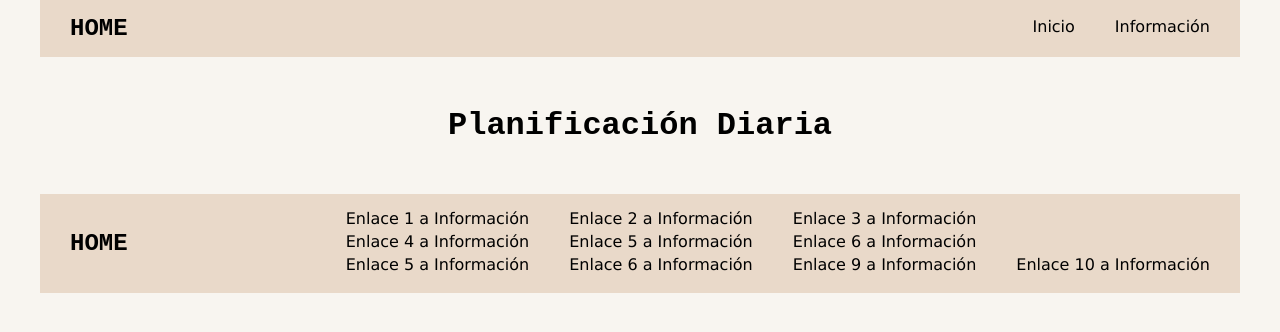
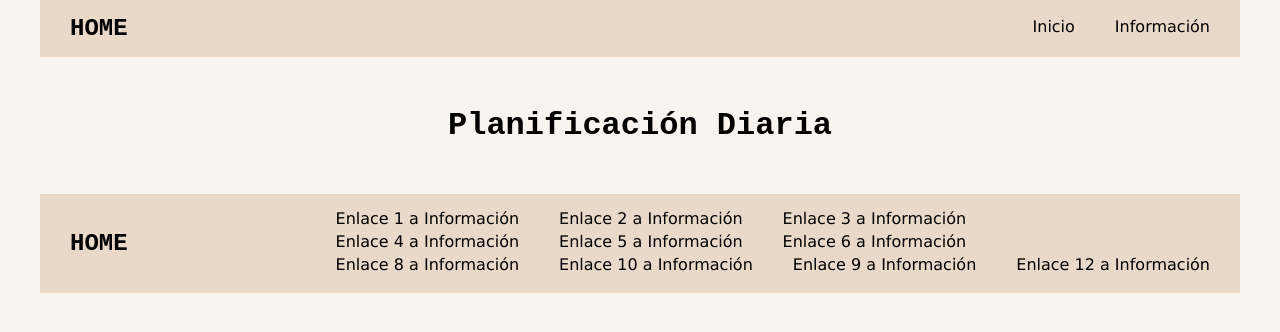
Before and after one commit to bralmoca912/To-Do-List, a plain HTML site: page index.html in a window 1280 px wide. Drawn offline with Linux system fonts and the light colour scheme.

Commit message:
actualización 01/04/2025 part1

```diff
--- a/index.html
+++ b/index.html
@@ -63,10 +63,10 @@
                     <li><a href="information.html">Enlace 6 a Información</a></li>
                 </ul>
                 <ul style="list-style-type: none;">
-                    <li><a href="information.html">Enlace 5 a Información</a></li>
-                    <li><a href="information.html">Enlace 6 a Información</a></li>
+                    <li><a href="information.html">Enlace 8 a Información</a></li>
+                    <li><a href="information.html">Enlace 10 a Información</a></li>
                     <li><a href="information.html">Enlace 9 a Información</a></li>
-                    <li><a href="information.html">Enlace 10 a Información</a></li>
+                    <li><a href="information.html">Enlace 12 a Información</a></li>
                 </ul>
             </div>
         </nav>
```
